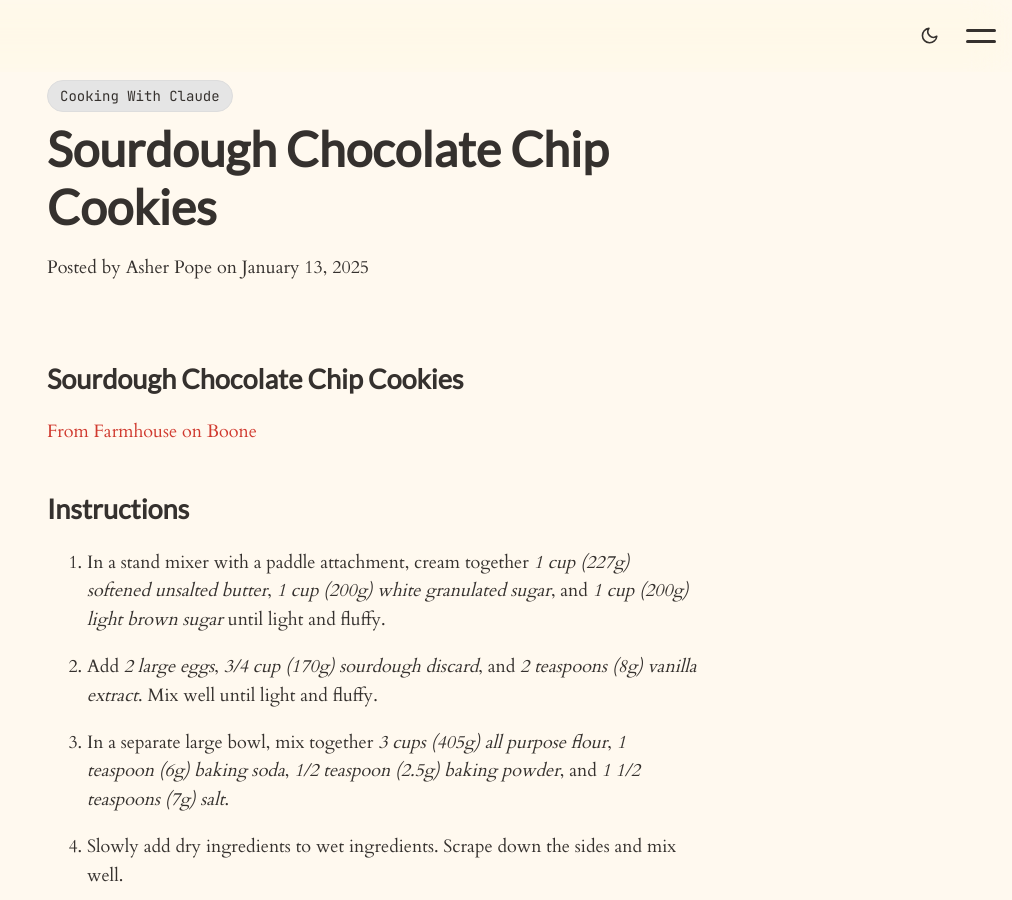
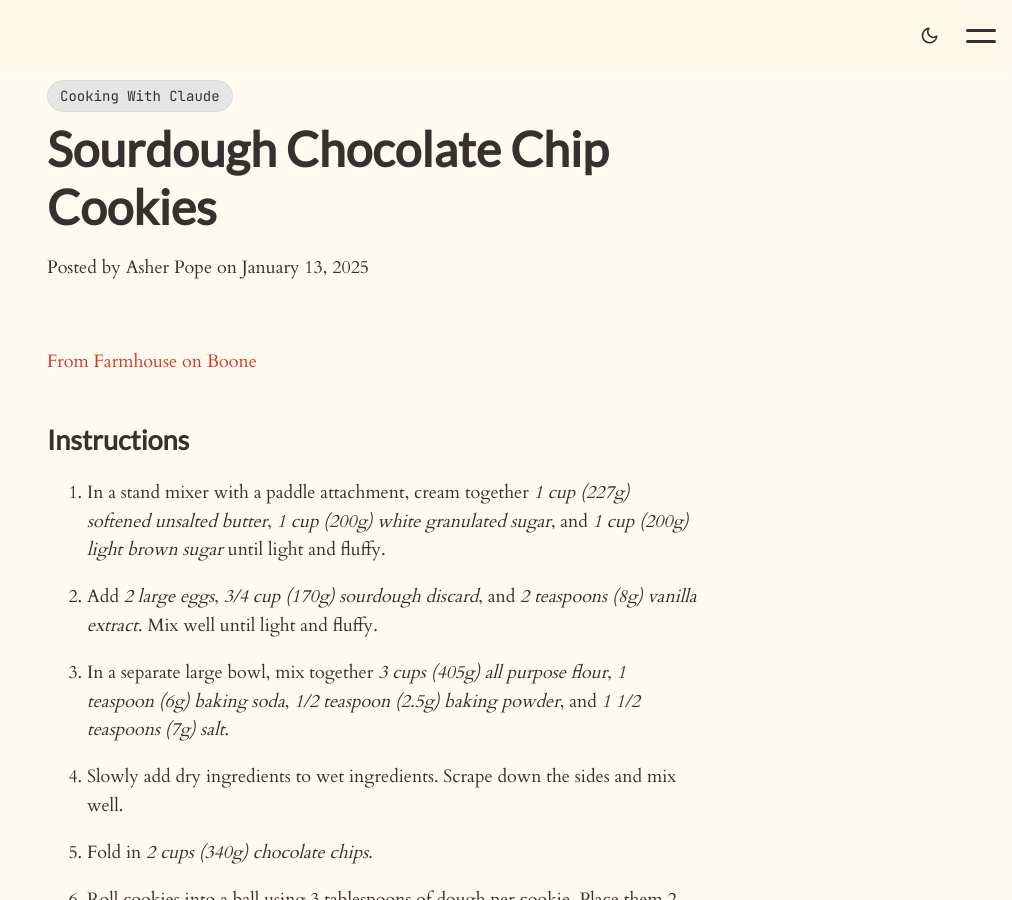
Before and after one commit to rocketbro/rocketbro.github.io, a Jekyll site: the page built from _posts/2025-01-13-cwc-chocolate-chip-cookies.md, in a window 1280 px wide and 900 px high. Shown: the whole window, without its empty margins (268-1280 px from the left). Built offline with Jekyll 4.4.1, drawn with Linux system fonts in a browser that asks for light colours.

Commit message:
update chocolate chip cookies post

```diff
--- a/_posts/2025-01-13-cwc-chocolate-chip-cookies.md
+++ b/_posts/2025-01-13-cwc-chocolate-chip-cookies.md
@@ -6,7 +6,6 @@ date: 2025-01-13
 tags: [cooking-with-claude]
 ---
 
-# Sourdough Chocolate Chip Cookies
 [From Farmhouse on Boone](https://www.farmhouseonboone.com/sourdough-chocolate-chip-cookies/)
 
 ## Instructions
```
